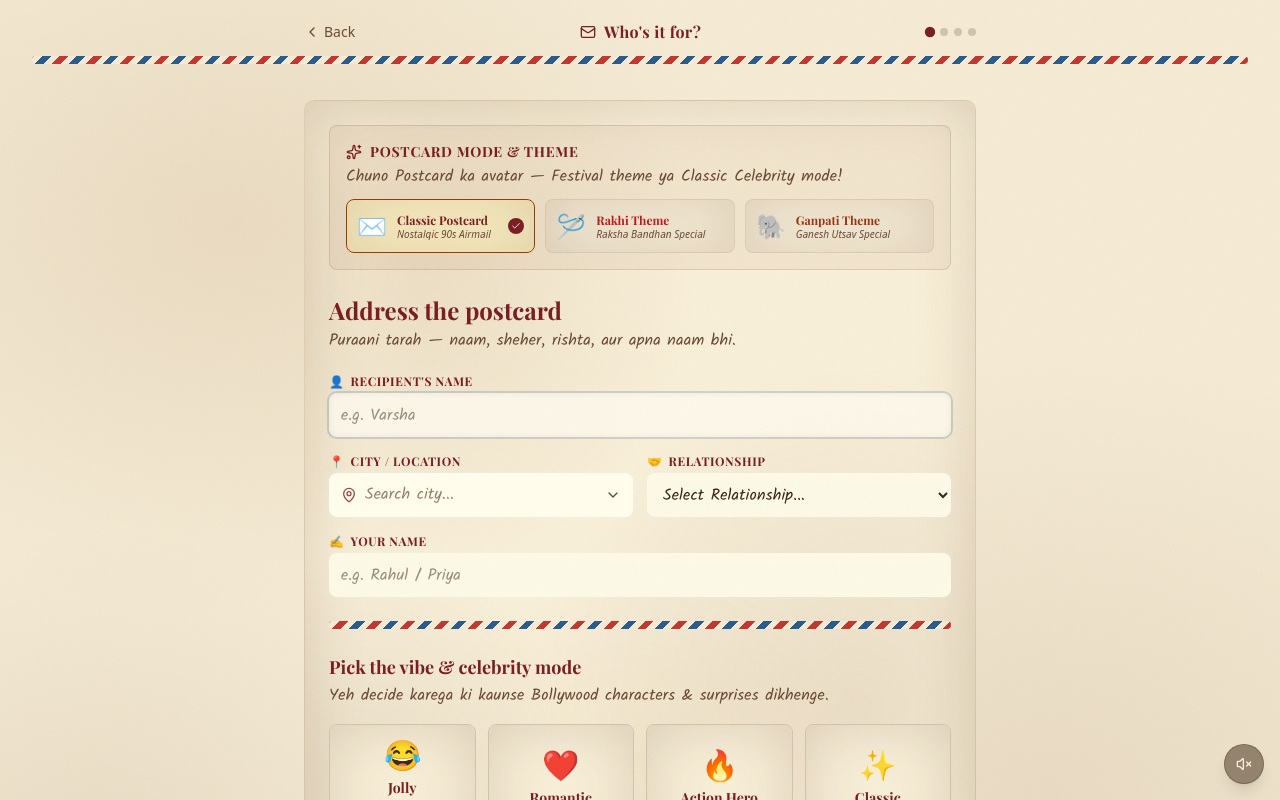
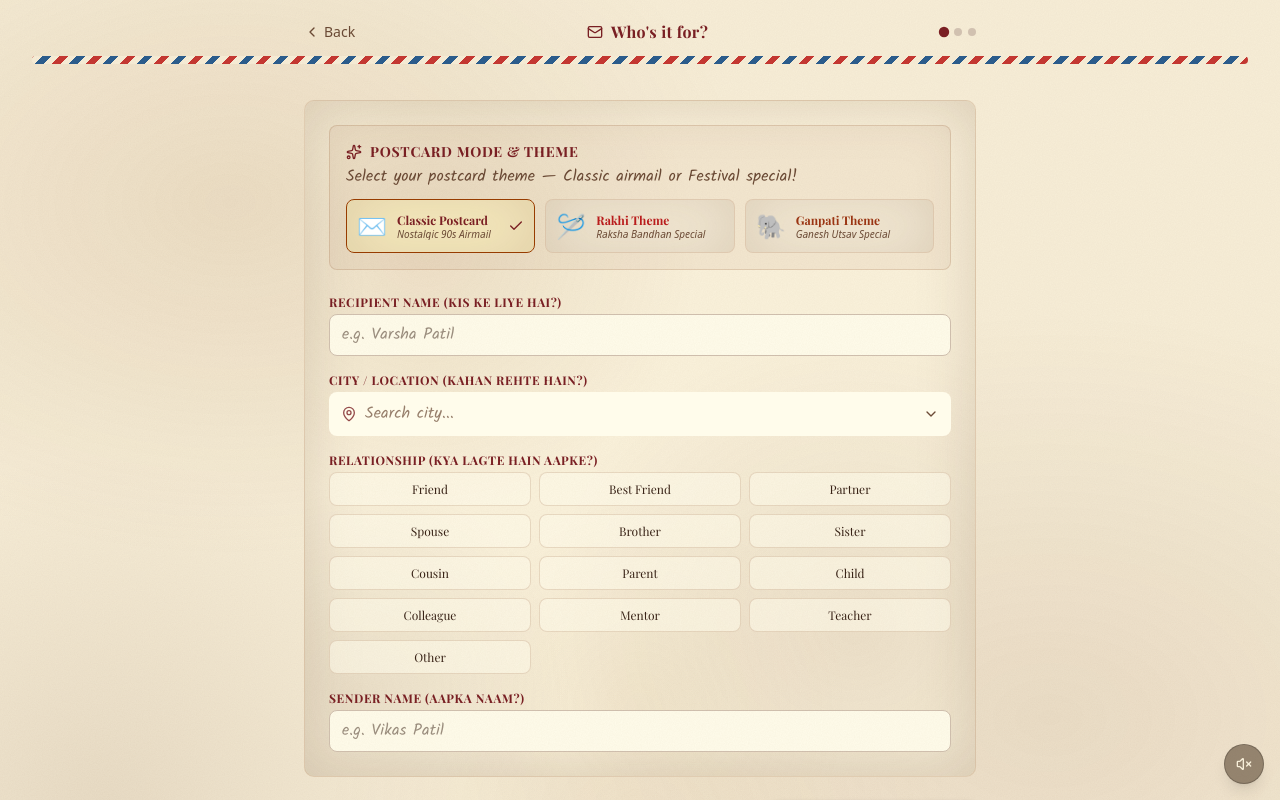
Before and after one commit to OppurtunistGuy/Yaadon-Ka-Postcard, a Next.js app: page / in a window 1280 px wide. Both pictures are taken after a click on the button "Create a Postcard". Shown: the top 800 px of the page. Built offline with nearby package versions, Linux system fonts and the light colour scheme.

Commit message:
Direct Classic flow: skip surprise step for Classic mode and go directly to message step

```diff
--- a/src/components/postcard/sender/DetailsScreen.tsx
+++ b/src/components/postcard/sender/DetailsScreen.tsx
@@ -135,13 +135,15 @@ export function DetailsScreen() {
       updateDraft({ senderName: sRes.normalized });
     }
 
-    if (!isFestivalMode && !draft.vibe) {
-      hasError = true;
-    }
-
     if (hasError) return;
 
+    const isClassic = !draft.themeId || draft.themeId === "classic";
+    if (isClassic) {
+      updateDraft({ surpriseId: null, vibe: "classic" });
+      setStep("message");
+    } else {
       setStep("surprise");
+    }
   }
 
   function handleThemeSelect(newThemeId: FestivalThemeId) {
@@ -150,6 +152,7 @@ export function DetailsScreen() {
     if (newThemeId === "classic") {
       updateDraft({
         themeId: newThemeId,
+        vibe: "classic",
         surpriseId: null,
       });
     } else {
@@ -161,6 +164,8 @@ export function DetailsScreen() {
     }
   }
 
+  const isClassic = !draft.themeId || draft.themeId === "classic";
+
   const selectedRelationship = RELATIONSHIP_OPTIONS.includes(draft.relationship)
     ? draft.relationship
     : draft.relationship
@@ -169,7 +174,7 @@ export function DetailsScreen() {
 
   return (
     <PaperBackground className="min-h-screen flex flex-col selection:bg-amber-900/10">
-      <SenderHeader step={1} total={4} title="Who's it for?" />
+      <SenderHeader step={1} total={isClassic ? 3 : 4} title="Who's it for?" />
 
       <main className="flex-1 px-4 sm:px-8 py-6 box-border min-w-0">
         <div className="max-w-2xl mx-auto space-y-6">
@@ -191,7 +196,7 @@ export function DetailsScreen() {
                 </h3>
               </div>
               <p className="font-handwritten text-xs mb-3 text-[var(--ink-soft)]">
-                Chuno Postcard ka avatar — Festival theme ya Classic Celebrity mode!
+                Select your postcard theme — Classic airmail or Festival special!
               </p>
 
               <div className="grid grid-cols-1 sm:grid-cols-3 gap-2.5">
@@ -222,12 +227,7 @@ export function DetailsScreen() {
                         </div>
                       </div>
                       {selected && (
-                        <span
-                          className="w-4 h-4 rounded-full flex items-center justify-center shrink-0"
-                          style={{ backgroundColor: theme.accentColor, color: "#fff" }}
-                        >
-                          <Check className="w-2.5 h-2.5" />
-                        </span>
+                        <Check className="w-4 h-4 text-[var(--burgundy)] shrink-0 font-bold" />
                       )}
                     </button>
                   );
@@ -235,21 +235,12 @@ export function DetailsScreen() {
               </div>
             </div>
 
-            <h2 className="font-serif-vintage text-2xl font-bold mb-1 text-[var(--burgundy)]">
-              Address the postcard
-            </h2>
-            <p className="font-handwritten text-sm mb-5 text-[var(--ink-soft)]">
-              Puraani tarah &mdash; naam, sheher, rishta, aur apna naam bhi.
-            </p>
-
-            {/* Structure Form Layout */}
+            {/* Recipient Details Form */}
             <div className="space-y-4">
-              {/* Recipient's Name - Full Width */}
               <div>
-                <label className="block">
-                  <span className="font-serif-vintage text-xs font-bold uppercase tracking-wider flex items-center gap-1.5 mb-1 text-[var(--burgundy)]">
-                    <span>👤</span> Recipient&apos;s Name
-                  </span>
+                <label className="block font-serif-vintage text-xs font-bold uppercase tracking-wider text-[var(--burgundy)] mb-1">
+                  Recipient Name (Kis ke liye hai?)
+                </label>
                 <input
                   type="text"
                   value={draft.receiverName}
@@ -257,76 +248,59 @@ export function DetailsScreen() {
                     updateDraft({ receiverName: e.target.value });
                     if (receiverError) setReceiverError(undefined);
                   }}
-                    onBlur={handleReceiverBlur}
-                    placeholder="e.g. Varsha"
+                  placeholder="e.g. Varsha Patil"
                   maxLength={50}
-                    autoFocus
                   className={cn(
-                      "field-vintage w-full font-handwritten text-base px-3 py-2.5 rounded-md outline-none transition-all leading-relaxed h-[44px] sm:h-[44px]",
-                      receiverError ? "border-red-600 bg-red-50/40" : "border-[var(--border)] bg-[#fffceb]"
+                    "field-vintage w-full font-handwritten text-base px-3 py-2 rounded-md outline-none border bg-[#fffceb]",
+                    receiverError ? "border-red-600 focus:ring-1 focus:ring-red-600" : "border-[var(--border)]"
                   )}
-                    style={{ color: "var(--ink)" }}
                 />
-                </label>
-                {receiverError && (
-                  <p className="text-xs text-red-700 mt-1 font-sans font-medium">{receiverError}</p>
-                )}
+                {receiverError && <p className="text-xs text-red-600 font-sans mt-1">{receiverError}</p>}
               </div>
 
-              {/* Side-by-Side: City & Relationship */}
-              <div className="grid grid-cols-1 sm:grid-cols-2 gap-3.5">
-                {/* City Combobox */}
               <div>
-                  <label className="block mb-1">
-                    <span className="font-serif-vintage text-xs font-bold uppercase tracking-wider flex items-center gap-1.5 text-[var(--burgundy)]">
-                      <span>📍</span> City / Location
-                    </span>
+                <label className="block font-serif-vintage text-xs font-bold uppercase tracking-wider text-[var(--burgundy)] mb-1">
+                  City / Location (Kahan rehte hain?)
                 </label>
                 <CityCombobox
                   value={draft.city}
-                    onChange={(cityName) => {
-                      updateDraft({ city: cityName });
+                  onChange={(city) => {
+                    updateDraft({ city });
                     if (cityError) setCityError(undefined);
                   }}
-                    onBlur={handleCityBlur}
                   error={cityError}
                 />
+                {cityError && <p className="text-xs text-red-600 font-sans mt-1">{cityError}</p>}
               </div>
 
-                {/* Relationship Dropdown */}
               <div>
-                  <label className="block mb-1">
-                    <span className="font-serif-vintage text-xs font-bold uppercase tracking-wider flex items-center gap-1.5 text-[var(--burgundy)]">
-                      <span>🤝</span> Relationship
-                    </span>
+                <label className="block font-serif-vintage text-xs font-bold uppercase tracking-wider text-[var(--burgundy)] mb-1">
+                  Relationship (Kya lagte hain aapke?)
                 </label>
-                  <select
-                    value={selectedRelationship}
-                    onChange={(e) => {
-                      const val = e.target.value;
-                      if (val === "Other") {
-                        updateDraft({ relationship: "Other" });
+                <div className="grid grid-cols-2 sm:grid-cols-3 gap-2 mb-2">
+                  {RELATIONSHIP_OPTIONS.map((opt) => {
+                    const sel = draft.relationship === opt;
+                    return (
+                      <button
+                        key={opt}
+                        type="button"
+                        onClick={() => {
+                          updateDraft({ relationship: opt });
                           setCustomRelationship("");
-                      } else {
-                        updateDraft({ relationship: val });
-                        setRelationshipError(undefined);
-                      }
+                          if (relationshipError) setRelationshipError(undefined);
                         }}
                         className={cn(
-                      "field-vintage w-full font-handwritten text-base px-3 py-2 rounded-md outline-none transition-all leading-relaxed h-[44px] sm:h-[44px] cursor-pointer",
-                      relationshipError ? "border-red-600 bg-red-50/40" : "border-[var(--border)] bg-[#fffceb]"
+                          "py-2 px-3 rounded-md text-xs font-serif-vintage transition border text-center cursor-pointer",
+                          sel
+                            ? "bg-amber-100 border-[var(--burgundy)] border-2 font-bold shadow-2xs"
+                            : "bg-amber-50/60 border-amber-900/15 hover:bg-amber-100/40"
                         )}
-                    style={{ color: "var(--ink)" }}
                       >
-                    <option value="" disabled>
-                      Select Relationship...
-                    </option>
-                    {RELATIONSHIP_OPTIONS.map((opt) => (
-                      <option key={opt} value={opt}>
                         {opt}
-                      </option>
-                    ))}
-                  </select>
+                      </button>
+                    );
+                  })}
+                </div>
 
                 {selectedRelationship === "Other" && (
                   <input
@@ -337,27 +311,18 @@ export function DetailsScreen() {
                       updateDraft({ relationship: e.target.value });
                       if (relationshipError) setRelationshipError(undefined);
                     }}
-                      onBlur={handleCustomRelationshipBlur}
-                      placeholder="Specify relationship (max 30 chars)..."
-                      maxLength={30}
-                      className="mt-2 field-vintage w-full font-handwritten text-sm px-3 py-2 rounded-md outline-none border-[var(--border)] bg-[#fffceb] h-[40px]"
+                    placeholder="Describe relationship (e.g. Childhood Bestie)"
+                    maxLength={50}
+                    className="field-vintage w-full font-handwritten text-sm px-3 py-2 rounded-md outline-none border border-[var(--border)] bg-[#fffceb] mt-1"
                   />
                 )}
-
-                  {relationshipError && (
-                    <p className="text-xs text-red-700 mt-1 font-sans font-medium">{relationshipError}</p>
-                  )}
-                </div>
+                {relationshipError && <p className="text-xs text-red-600 font-sans mt-1">{relationshipError}</p>}
               </div>
 
-              {/* From / Sender Name */}
               <div>
-                <label className="block mb-1">
-                  <span className="font-serif-vintage text-xs font-bold uppercase tracking-wider flex items-center gap-1.5 text-[var(--burgundy)]">
-                    <span>✍️</span> Your Name
-                  </span>
+                <label className="block font-serif-vintage text-xs font-bold uppercase tracking-wider text-[var(--burgundy)] mb-1">
+                  Sender Name (Aapka naam?)
                 </label>
-
                 <input
                   type="text"
                   value={draft.senderName}
@@ -365,85 +330,16 @@ export function DetailsScreen() {
                     updateDraft({ senderName: e.target.value });
                     if (senderError) setSenderError(undefined);
                   }}
-                  onBlur={handleSenderBlur}
-                  placeholder="e.g. Rahul / Priya"
+                  placeholder="e.g. Vikas Patil"
                   maxLength={50}
                   className={cn(
-                    "field-vintage w-full font-handwritten text-base px-3 py-2.5 rounded-md outline-none transition-all leading-relaxed h-[44px] sm:h-[44px]",
-                    senderError ? "border-red-600 bg-red-50/40" : "border-[var(--border)] bg-[#fffceb]"
+                    "field-vintage w-full font-handwritten text-base px-3 py-2 rounded-md outline-none border bg-[#fffceb]",
+                    senderError ? "border-red-600 focus:ring-1 focus:ring-red-600" : "border-[var(--border)]"
                   )}
-                  style={{ color: "var(--ink)" }}
                 />
-
-                {senderError && (
-                  <p className="text-xs text-red-700 mt-1 font-sans font-medium">{senderError}</p>
-                )}
+                {senderError && <p className="text-xs text-red-600 font-sans mt-1">{senderError}</p>}
               </div>
             </div>
-
-            {/* Vibe Selector (Classic Mode) */}
-            {!isFestivalMode ? (
-              <>
-                <AirmailDivider className="my-6" />
-                <div>
-                  <h3 className="font-serif-vintage text-lg font-bold mb-1 text-[var(--burgundy)]">
-                    Pick the vibe & celebrity mode
-                  </h3>
-                  <p className="font-handwritten text-sm mb-4 text-[var(--ink-soft)]">
-                    Yeh decide karega ki kaunse Bollywood characters & surprises dikhenge.
-                  </p>
-
-                  <div className="grid grid-cols-2 sm:grid-cols-4 gap-3">
-                    {VIBES.map((v) => {
-                      const selected = draft.vibe === v.id;
-                      return (
-                        <button
-                          key={v.id}
-                          type="button"
-                          onClick={() => updateDraft({ vibe: v.id as Vibe, surpriseId: null })}
-                          className={cn(
-                            "vibe-card relative paper-grain rounded-md p-3 text-center vignette cursor-pointer transition-all",
-                            selected && "vibe-card-selected",
-                            "focus-visible:outline-none focus-visible:ring-2 focus-visible:ring-ring"
-                          )}
-                          style={{
-                            border: selected
-                              ? `2px solid var(--burgundy)`
-                              : `1px solid var(--border)`,
-                            backgroundColor: selected ? "#f5e7c0" : "#faf2dc",
-                            boxShadow: selected ? "0 6px 16px rgba(90,50,20,0.18)" : undefined,
-                          }}
-                        >
-                          {selected && (
-                            <span
-                              className="absolute -top-2 -right-2 w-5 h-5 rounded-full flex items-center justify-center shadow"
-                              style={{ backgroundColor: "var(--burgundy)" }}
-                            >
-                              <Check className="w-3 h-3 text-white" />
-                            </span>
-                          )}
-                          <div className="text-3xl mb-1.5">{v.emoji}</div>
-                          <div className="font-serif-vintage font-bold text-sm leading-tight text-[var(--burgundy)]">
-                            {v.label}
-                          </div>
-                          <div className="font-handwritten text-[11px] mt-0.5 leading-tight text-[var(--ink-soft)]">
-                            {v.tagline}
-                          </div>
-                        </button>
-                      );
-                    })}
-                  </div>
-                </div>
-              </>
-            ) : (
-              <div
-                className="mt-6 p-3 rounded-md border border-amber-900/20 text-center bg-[#faf3e0]/80"
-              >
-                <span className="font-handwritten text-xs text-[var(--ink-soft)]">
-                  🌿 Festival Mode is active — Celebrity & Vibe selection is hidden for festival-specific surprises.
-                </span>
-              </div>
-            )}
           </motion.div>
 
           {/* Navigation Controls */}
@@ -458,9 +354,9 @@ export function DetailsScreen() {
 
             <button
               onClick={handleContinue}
-              className="btn-vintage font-serif-vintage font-semibold px-6 py-2.5 rounded-md tracking-wide flex items-center gap-2 h-11 cursor-pointer shadow-sm hover:shadow"
+              className="btn-vintage font-serif-vintage font-semibold px-6 py-2.5 rounded-md tracking-wide flex items-center gap-2 h-11 cursor-pointer shadow-sm hover:shadow text-sm"
             >
-              Choose Theme & Surprise
+              <span>{isClassic ? "Write your message" : "Choose Festival Surprise"}</span>
               <ArrowRight className="w-4 h-4" />
             </button>
           </div>
--- a/src/components/postcard/sender/MessageScreen.tsx
+++ b/src/components/postcard/sender/MessageScreen.tsx
@@ -79,13 +79,15 @@ export function MessageScreen() {
     }
   }
 
+  const isClassic = !draft.themeId || draft.themeId === "classic";
+
   return (
     <PaperBackground className="min-h-screen flex flex-col">
       <SenderHeader
-        step={3}
-        total={4}
+        step={isClassic ? 2 : 3}
+        total={isClassic ? 3 : 4}
         title="Write your message"
-        onBack={() => setStep(draft.themeId === "classic" ? "details" : "surprise")}
+        onBack={() => setStep(isClassic ? "details" : "surprise")}
       />
 
       <main className="flex-1 px-4 sm:px-8 py-6">
@@ -281,11 +283,11 @@ export function MessageScreen() {
           {/* nav */}
           <div className="mt-6 flex items-center justify-between">
             <button
-              onClick={() => setStep("surprise")}
-              className="text-sm font-medium hover:opacity-70 transition"
+              onClick={() => setStep(isClassic ? "details" : "surprise")}
+              className="text-sm font-medium hover:opacity-70 transition cursor-pointer"
               style={{ color: "var(--ink-soft)" }}
             >
-              ← Back
+              &larr; Back
             </button>
             <button
               disabled={draft.message.trim().length < 3 || Boolean(musicError)}
--- a/src/components/postcard/sender/PreviewScreen.tsx
+++ b/src/components/postcard/sender/PreviewScreen.tsx
@@ -86,11 +86,13 @@ export function PreviewScreen() {
     }
   }
 
+  const isClassic = !draft.themeId || draft.themeId === "classic";
+
   return (
     <PaperBackground className="min-h-screen flex flex-col">
       <SenderHeader
-        step={4}
-        total={4}
+        step={isClassic ? 3 : 4}
+        total={isClassic ? 3 : 4}
         title="Preview & send"
         onBack={() => setStep("message")}
       />
```
Also changed, not shown: 1 other file (tests, documents, lock files or other folders). Lines whose indentation alone changed are shown as unchanged.
